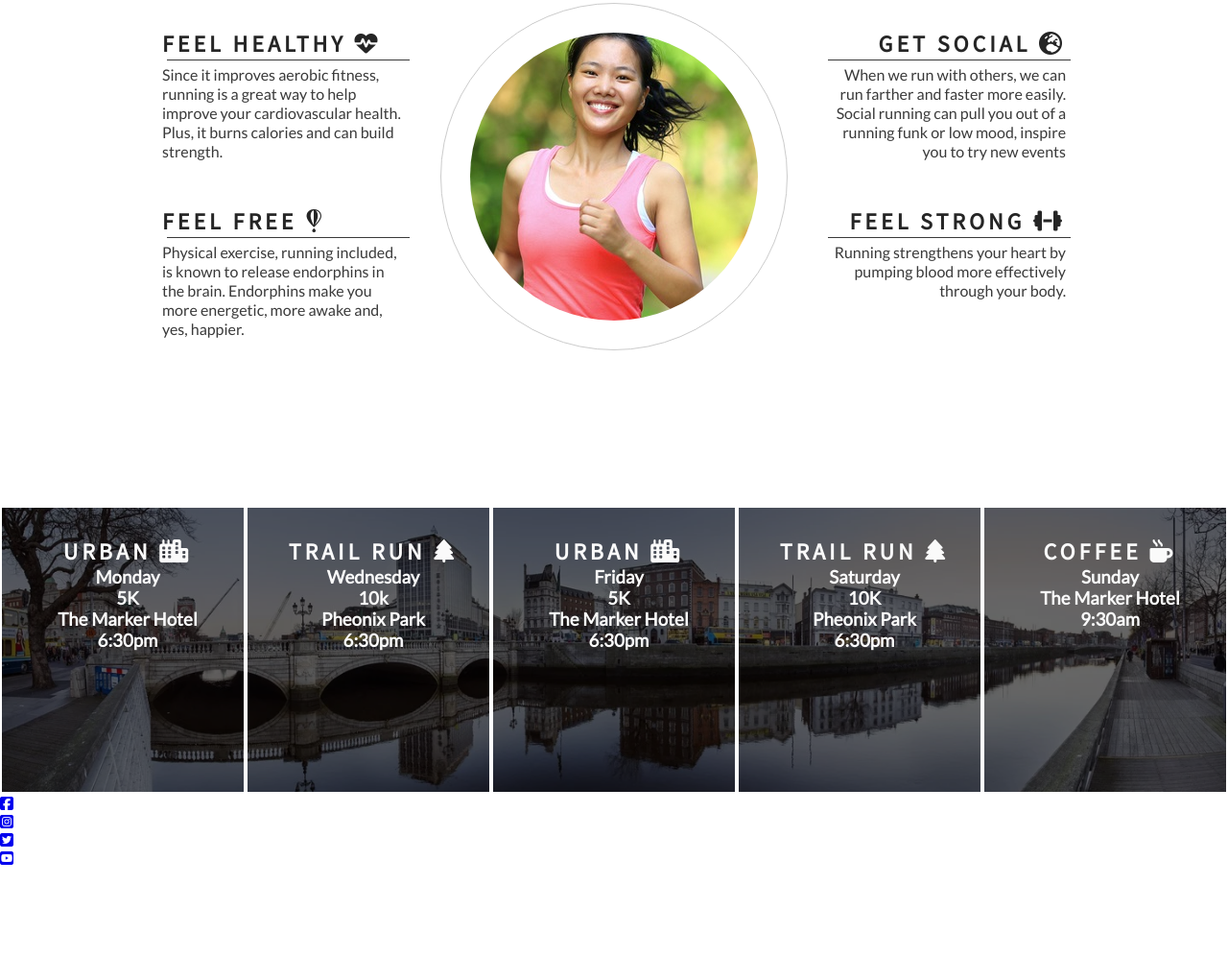
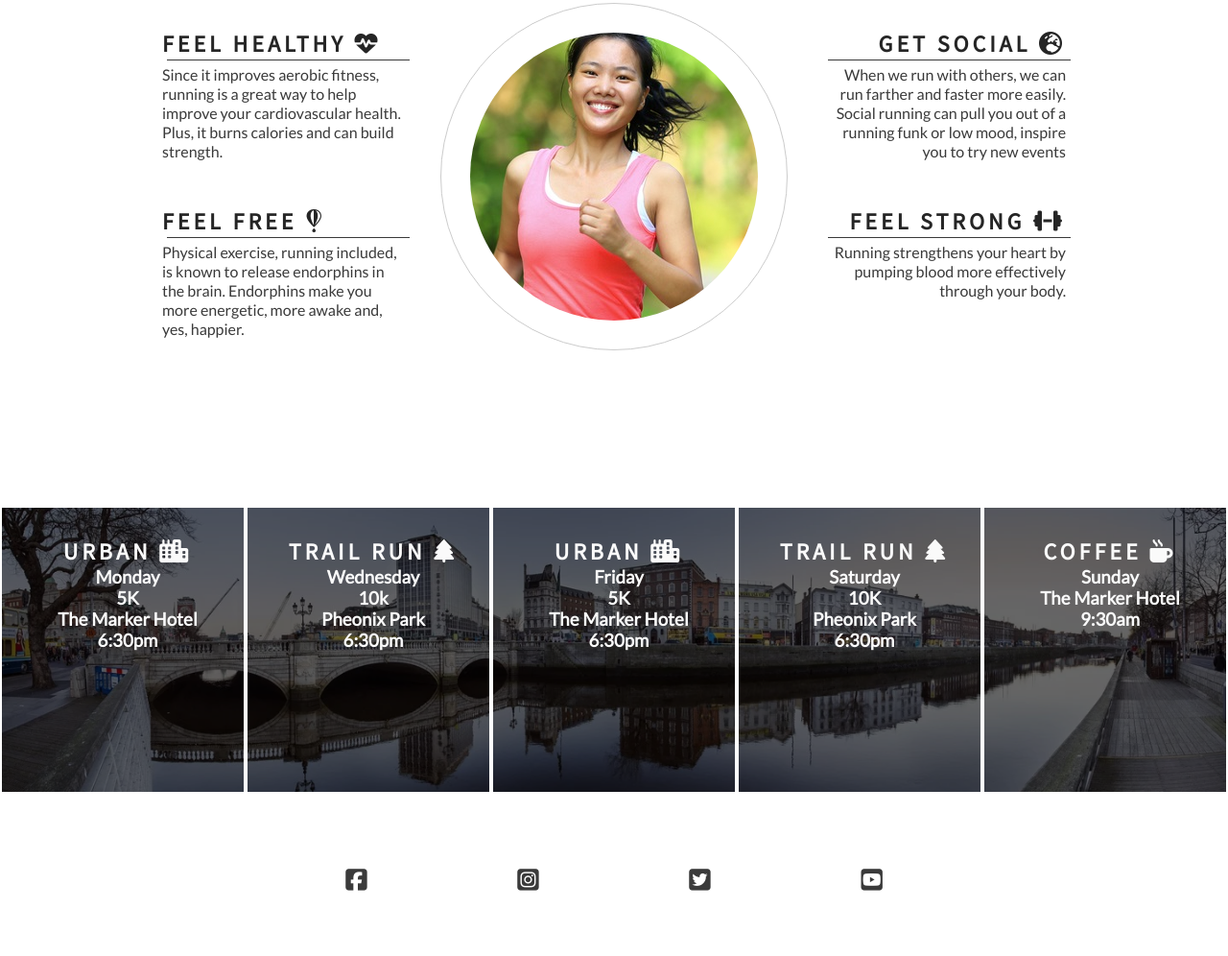
Before and after one commit to OllieMoss/Love-Running, a plain HTML site: page index.html in a window 1280 px wide. Shown: the part 768-1764 px from the top of the page at 96% size. Before the commit the page ends 1671 px from the top, so only its background shows below. Drawn offline with Linux system fonts and the light colour scheme.

Commit message:
add style for social media link icons in the footer

```diff
--- a/assets/css/style.css
+++ b/assets/css/style.css
@@ -207,3 +207,24 @@ hr {
 #times h2 {
     color: #fafafa;
 }
+
+/* footer */
+
+footer {
+    height: 150px;
+}
+
+.social-media {
+    text-align: center;
+}
+
+.social-media > li {
+    display: inline;
+}
+
+.social-media i {
+    font-size: 160%;
+    margin: 1%;
+    padding: 5%;
+    color: #3a3a3a;
+}
--- a/index.html
+++ b/index.html
@@ -124,8 +124,8 @@
         </div>
     </section>
 
-    <footer id="social-media">
-        <ul>
+    <footer>
+        <ul class="social-media">
             <li>
                 <a href="https://facebook.com" target="_blank" rel="noopener" aria-label="visit our facebook page (opens in a new tab)"><i class="fab fa-facebook-square"></i></a>
             </li>
```
